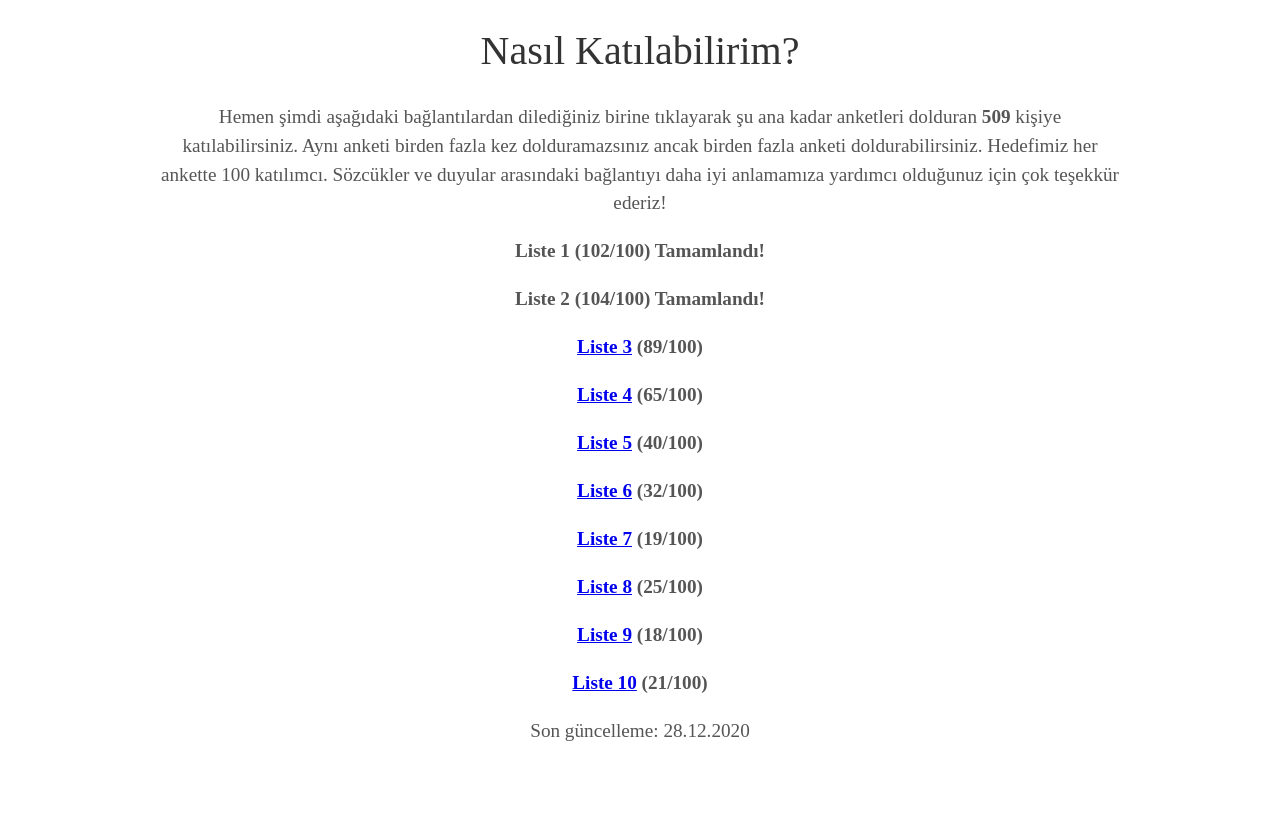
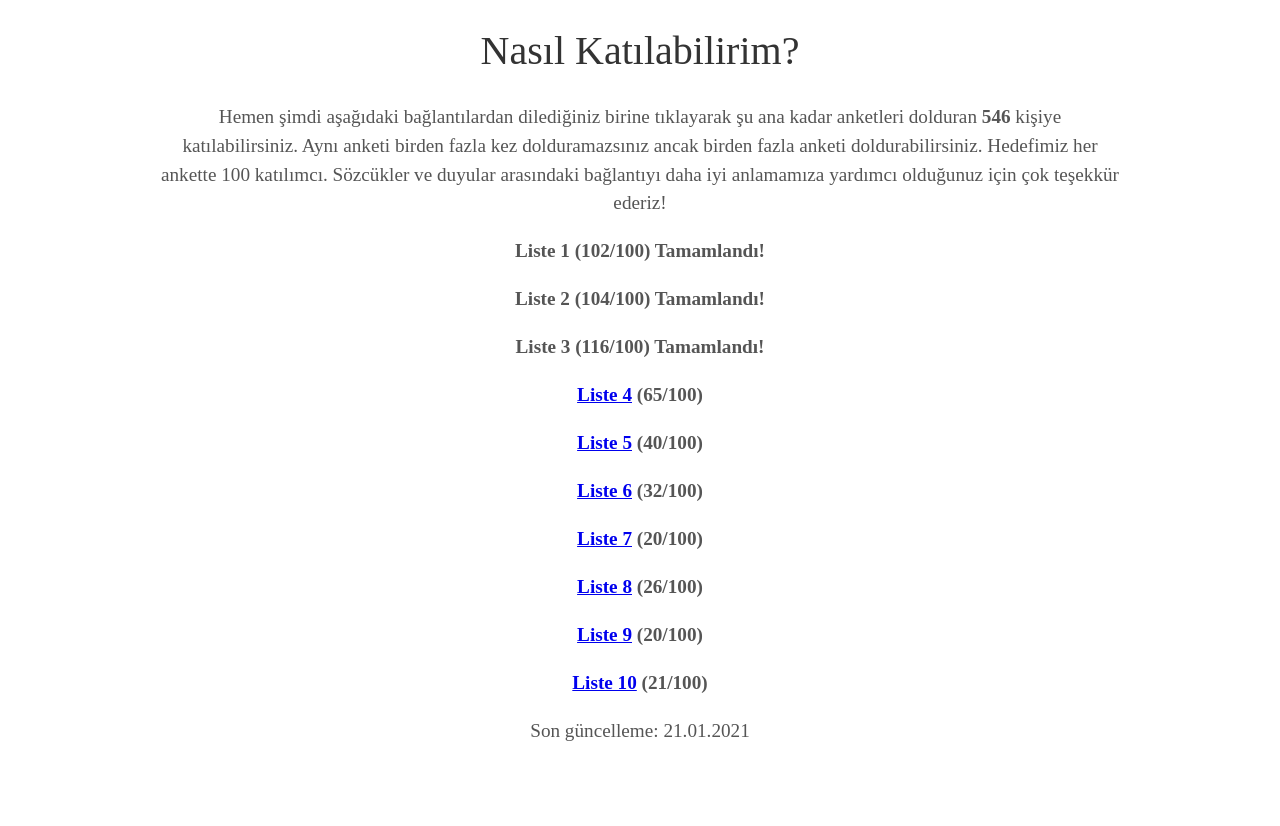
Before and after one commit to 925sozcuk/925sozcuk.github.io, a Jekyll site: the page built from index.html, in a window 1280 px wide. Shown: the part 1197-2023 px from the top of the page. Built offline with Jekyll 4.4.1, drawn with Linux system fonts in a browser that asks for light colours; some web fonts are replaced.

Commit message:
Update about.html

```diff
--- a/_includes/about.html
+++ b/_includes/about.html
@@ -6,20 +6,20 @@
    Daha fazla bilgi için projenin <a href="https://osf.io/m34u7/" target="_blank">OSF</a> ya da <a href="https://www.researchgate.net/project/Sensory-Norms-for-925-Turkish-Nouns" target="_blank">ResearchGate</a> sayfasına göz atabilirsiniz.</p>
   <h1>Nasıl Katılabilirim?</h1>
   <p>Hemen şimdi aşağıdaki bağlantılardan dilediğiniz birine tıklayarak şu ana kadar anketleri dolduran
-    <b>509</b> kişiye katılabilirsiniz. Aynı anketi birden fazla kez dolduramazsınız ancak birden fazla anketi doldurabilirsiniz.
+    <b>546</b> kişiye katılabilirsiniz. Aynı anketi birden fazla kez dolduramazsınız ancak birden fazla anketi doldurabilirsiniz.
     Hedefimiz her ankette 100 katılımcı. Sözcükler ve duyular arasındaki bağlantıyı daha iyi anlamamıza yardımcı olduğunuz için çok teşekkür ederiz!</p>
     <b>
-      <p>Liste 1 (102/100) Tamamlandı! </p>
+      <p>Liste 1 (102/100) Tamamlandı!</p>
       <p>Liste 2 (104/100) Tamamlandı!</p>
-      <p><a href="https://forms.gle/XDxXPqteTKvprMpj6" target="_blank">Liste 3</a> (89/100)</p>
+      <p>Liste 3 (116/100) Tamamlandı!</p>
       <p><a href="https://forms.gle/FwZTpyy2v1rKkZih7" target="_blank">Liste 4</a> (65/100)</p>
       <p><a href="https://forms.gle/Aj8X9Y3sYMKVgc4u5" target="_blank">Liste 5</a> (40/100)</p>
       <p><a href="https://forms.gle/qg9a1V2BmXxLDtod6" target="_blank">Liste 6</a> (32/100)</p>
-      <p><a href="https://forms.gle/EqGQ875uBarAzp1HA" target="_blank">Liste 7</a> (19/100)</p>
-      <p><a href="https://forms.gle/cFHsJCzy14Jx59h9A" target="_blank">Liste 8</a> (25/100)</p>
-      <p><a href="https://forms.gle/o52CG2iT8cTMF7hdA" target="_blank">Liste 9</a> (18/100)</p>
+      <p><a href="https://forms.gle/EqGQ875uBarAzp1HA" target="_blank">Liste 7</a> (20/100)</p>
+      <p><a href="https://forms.gle/cFHsJCzy14Jx59h9A" target="_blank">Liste 8</a> (26/100)</p>
+      <p><a href="https://forms.gle/o52CG2iT8cTMF7hdA" target="_blank">Liste 9</a> (20/100)</p>
       <p><a href="https://forms.gle/FAh1ucTYu49YYeu59" target="_blank">Liste 10</a> (21/100)</p>
     </b>
 
-  <p>Son güncelleme: 28.12.2020</p>
+  <p>Son güncelleme: 21.01.2021</p>
   </div>
```
